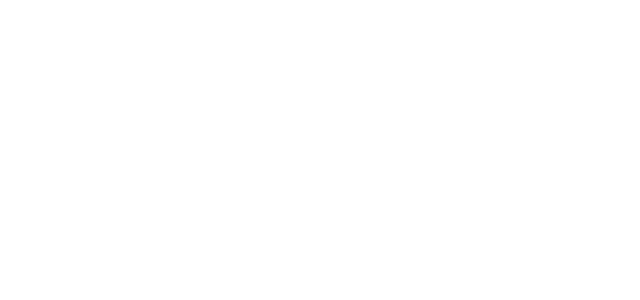
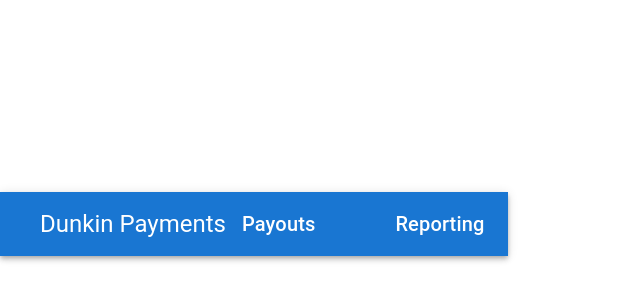
Before and after one commit to tobywiedenhoefer/method-swe-assignment, a React (Vite) app: page / in a window 1280 px wide. Shown: the part 176-476 px from the top of the page, without its empty margins (0-640 px from the left). Built offline with nearby package versions, Linux system fonts and the light colour scheme.

Commit message:
Set up navbar

```diff
--- a/src/components/Header.tsx
+++ b/src/components/Header.tsx
@@ -1,5 +1,48 @@
+import {
+  AppBar,
+  Toolbar,
+  Typography,
+  Box,
+  MenuItem,
+} from '@mui/material'
+
 const Header = () => {
-    return <></>
+  return (
+    <Box sx={{ flexGrow: 1 }}>
+      <AppBar position='static'>
+        <Toolbar>
+          <MenuItem key='home' onClick={() => {}}>
+            <Typography
+              component='a'
+              variant='h5'
+              href='/'
+              style={{ textDecoration: 'none', color: 'white' }}
+            >
+              Dunkin Payments
+            </Typography>
+          </MenuItem>
+          <div style={{ marginLeft: 'auto', display: 'flex', 'justifyContent': 'space-between'}}>
+            <Typography
+              component='a'
+              variant='h6'
+              href='/payouts'
+              style={{ textDecoration: 'none', color: 'white', paddingRight: '5rem'}}
+            >
+              Payouts
+            </Typography>
+            <Typography
+              component='a'
+              variant='h6'
+              href='/reporting'
+              style={{ textDecoration: 'none', color: 'white' }}
+            >
+              Reporting
+            </Typography>
+          </div>
+        </Toolbar>
+      </AppBar>
+    </Box>
+  )
 }
 
 export default Header
```
